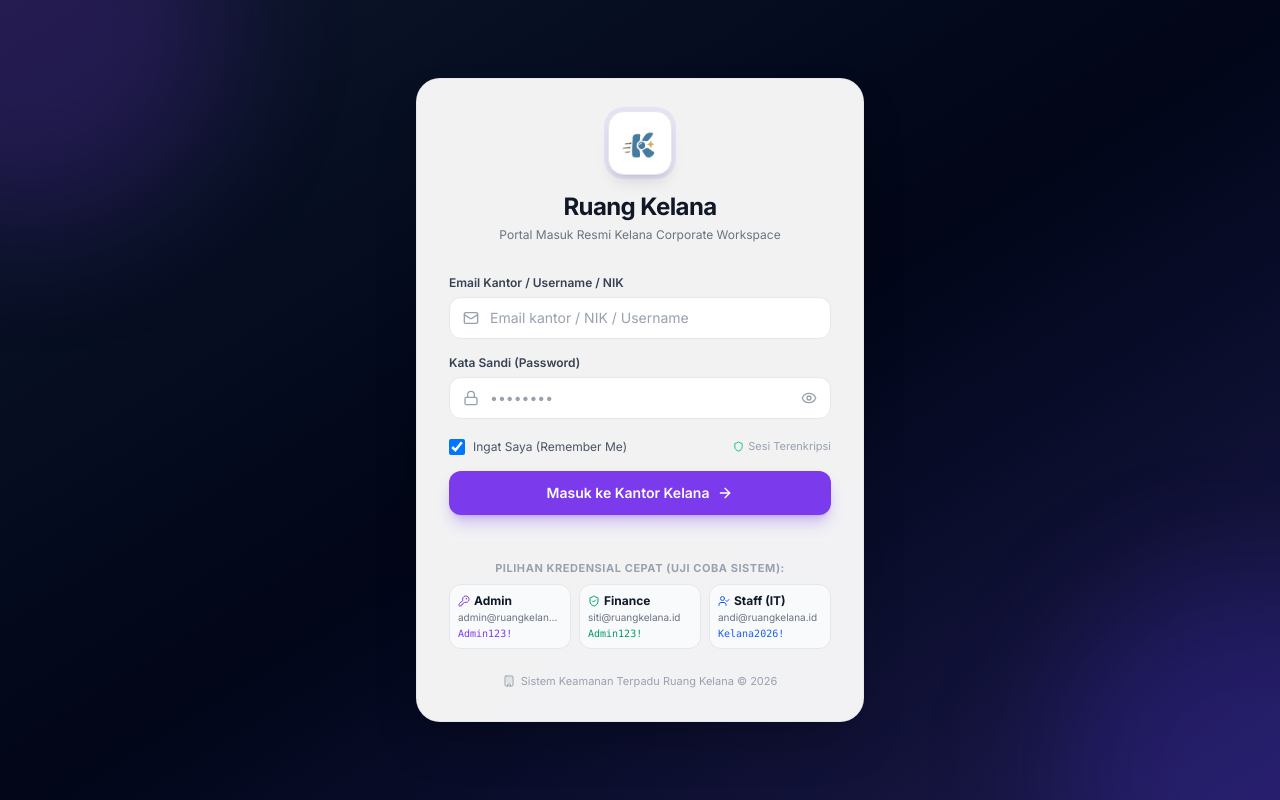
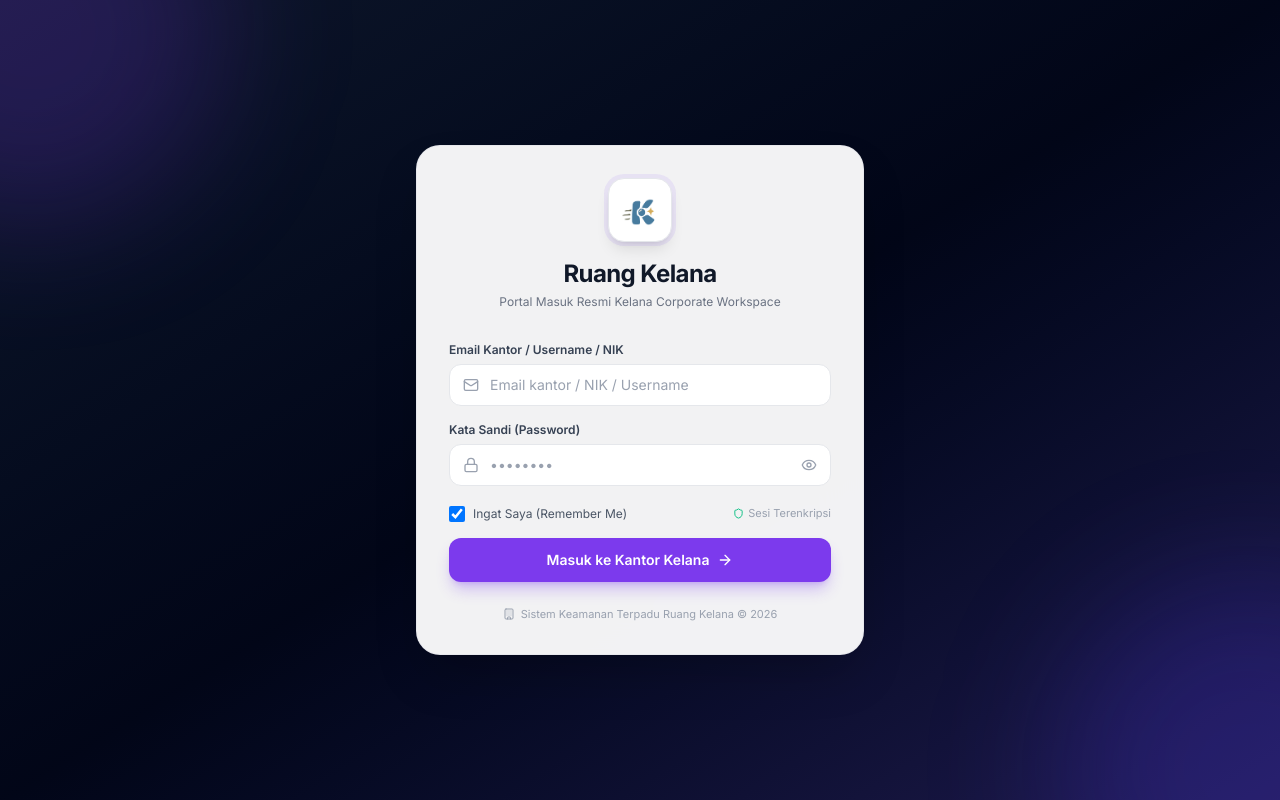
Before and after one commit to kelanacode/kelana-management, a React (Vite) app: page /login in a window 1280 px wide. Built offline with nearby package versions, Linux system fonts and the light colour scheme; no server answers.

Commit message:
Hapus kredensial uji coba dari halaman login
Co-Authored-By: Claude Opus 5.5 <noreply@anthropic.com>

```diff
--- a/src/pages/Login.tsx
+++ b/src/pages/Login.tsx
@@ -71,12 +71,6 @@ export const Login: React.FC = () => {
     navigate(redirectFrom === '/login' ? '/' : redirectFrom, { replace: true });
   };
 
-  // Quick fill helper for testing/demonstration
-  const handleQuickFill = (emailVal: string, passVal: string) => {
-    setIdentifier(emailVal);
-    setPassword(passVal);
-    setErrorMessage('');
-  };
 
   return (
     <div className="min-h-screen bg-gradient-to-br from-slate-900 via-slate-950 to-indigo-950 flex flex-col justify-center items-center p-4 sm:p-6 relative overflow-hidden">
@@ -278,49 +272,6 @@ export const Login: React.FC = () => {
           </form>
         )}
 
-        {/* Demo Fast Login Preset Box */}
-        <div className="mt-6 pt-5 border-t border-gray-100 dark:border-gray-800">
-          <p className="text-[11px] font-bold text-gray-400 uppercase tracking-wider mb-2 text-center">
-            Pilihan Kredensial Cepat (Uji Coba Sistem):
-          </p>
-          <div className="grid grid-cols-3 gap-2 text-xs">
-            <button
-              type="button"
-              onClick={() => handleQuickFill('admin@ruangkelana.id', 'Admin123!')}
-              className="p-2 rounded-xl bg-gray-50 hover:bg-primary-50 dark:bg-gray-800 dark:hover:bg-primary-950/40 border border-gray-200 dark:border-gray-700 text-left transition-colors cursor-pointer group"
-            >
-              <div className="font-bold text-gray-900 dark:text-white flex items-center gap-1">
-                <KeyRound size={12} className="text-primary-600" /> Admin
-              </div>
-              <p className="text-[10px] text-gray-500 mt-0.5 truncate">admin@ruangkelana.id</p>
-              <p className="text-[10px] text-primary-600 font-mono mt-0.5">Admin123!</p>
-            </button>
-
-            <button
-              type="button"
-              onClick={() => handleQuickFill('siti@ruangkelana.id', 'Admin123!')}
-              className="p-2 rounded-xl bg-gray-50 hover:bg-emerald-50 dark:bg-gray-800 dark:hover:bg-emerald-950/40 border border-gray-200 dark:border-gray-700 text-left transition-colors cursor-pointer group"
-            >
-              <div className="font-bold text-gray-900 dark:text-white flex items-center gap-1">
-                <ShieldCheck size={12} className="text-emerald-600" /> Finance
-              </div>
-              <p className="text-[10px] text-gray-500 mt-0.5 truncate">siti@ruangkelana.id</p>
-              <p className="text-[10px] text-emerald-600 font-mono mt-0.5">Admin123!</p>
-            </button>
-
-            <button
-              type="button"
-              onClick={() => handleQuickFill('andi@ruangkelana.id', 'Kelana2026!')}
-              className="p-2 rounded-xl bg-gray-50 hover:bg-blue-50 dark:bg-gray-800 dark:hover:bg-blue-950/40 border border-gray-200 dark:border-gray-700 text-left transition-colors cursor-pointer group"
-            >
-              <div className="font-bold text-gray-900 dark:text-white flex items-center gap-1">
-                <UserCheck size={12} className="text-blue-600" /> Staff (IT)
-              </div>
-              <p className="text-[10px] text-gray-500 mt-0.5 truncate">andi@ruangkelana.id</p>
-              <p className="text-[10px] text-blue-600 font-mono mt-0.5">Kelana2026!</p>
-            </button>
-          </div>
-        </div>
 
         {/* Security Footer */}
         <div className="mt-6 text-center text-[11px] text-gray-400 flex items-center justify-center gap-1.5">
```
